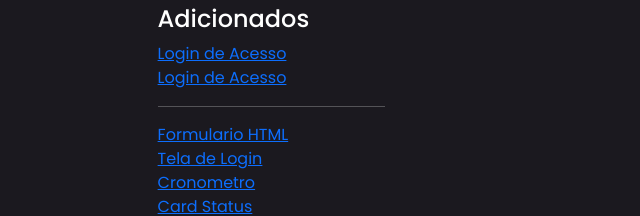
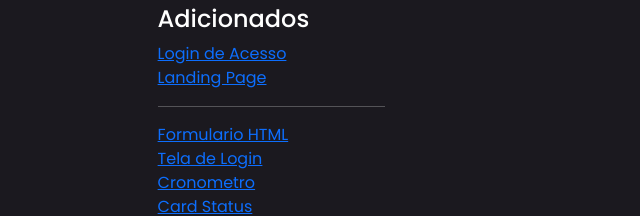
Before and after one commit to AntonioFilhoRoyal/Portifolio, a plain HTML site: page index.html in a window 1280 px wide. Shown: the part 2053-2269 px from the top of the page, 0-640 px from the left. Drawn offline with Linux system fonts and the light colour scheme; a web font is replaced by a local one.

Commit message:
codigo adicionado

```diff
--- a/index.html
+++ b/index.html
@@ -88,7 +88,7 @@
                         <h4>Adicionados</h4>
                         <div class=item-port-c><a href=https://login-validator-bear.netlify.app target=_blank>Login de Acesso</a>
                         </div>
-                        <div class=item-port-c><a href=https://cours-page00.netlify.app target=_blank>Login de Acesso</a>
+                        <div class=item-port-c><a href=https://cours-page00.netlify.app target=_blank>Landing Page</a>
                         </div>
                         <hr>
                         <div class=item-port-c><a href=https://form-static-web.netlify.app/ target=_blank>Formulario
```
